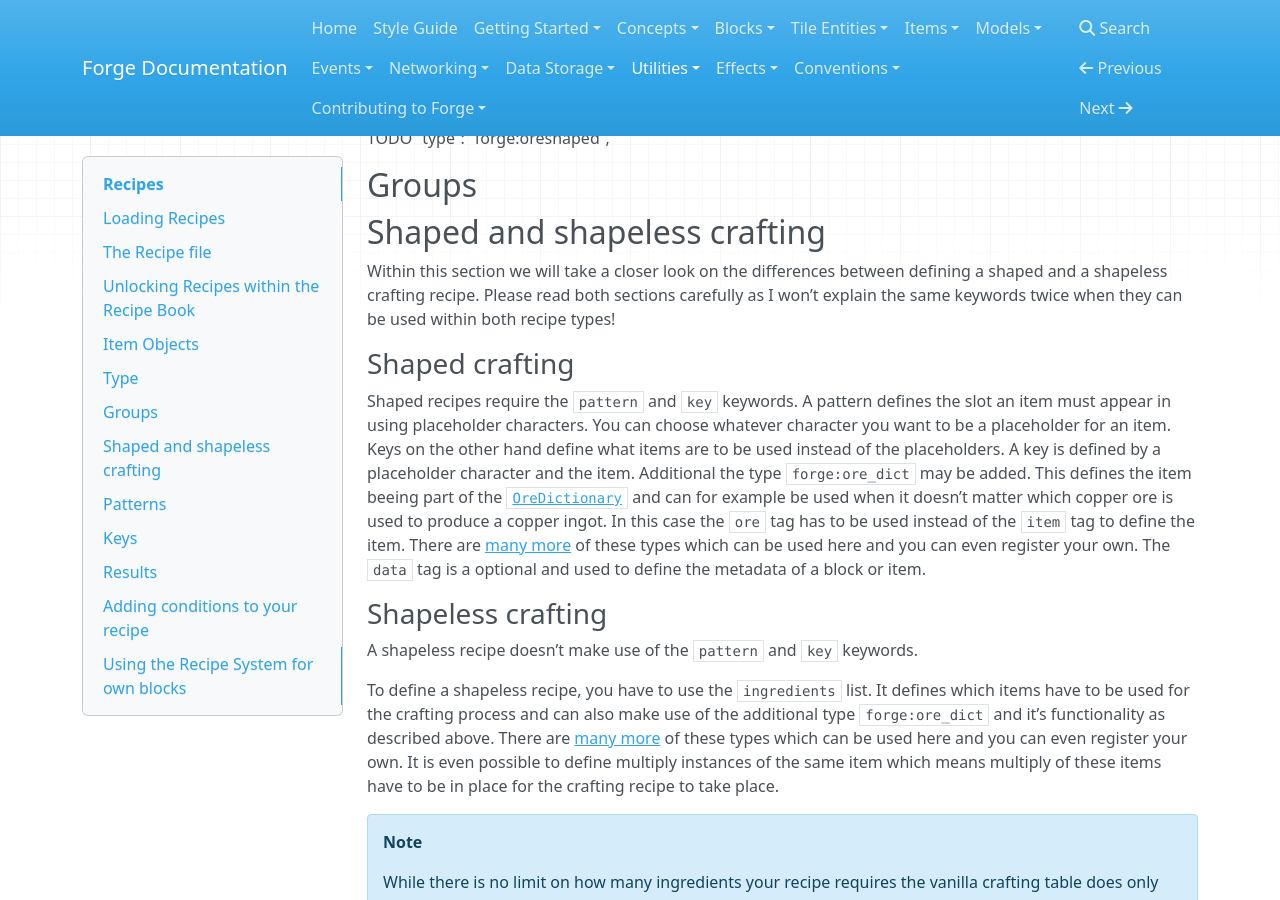
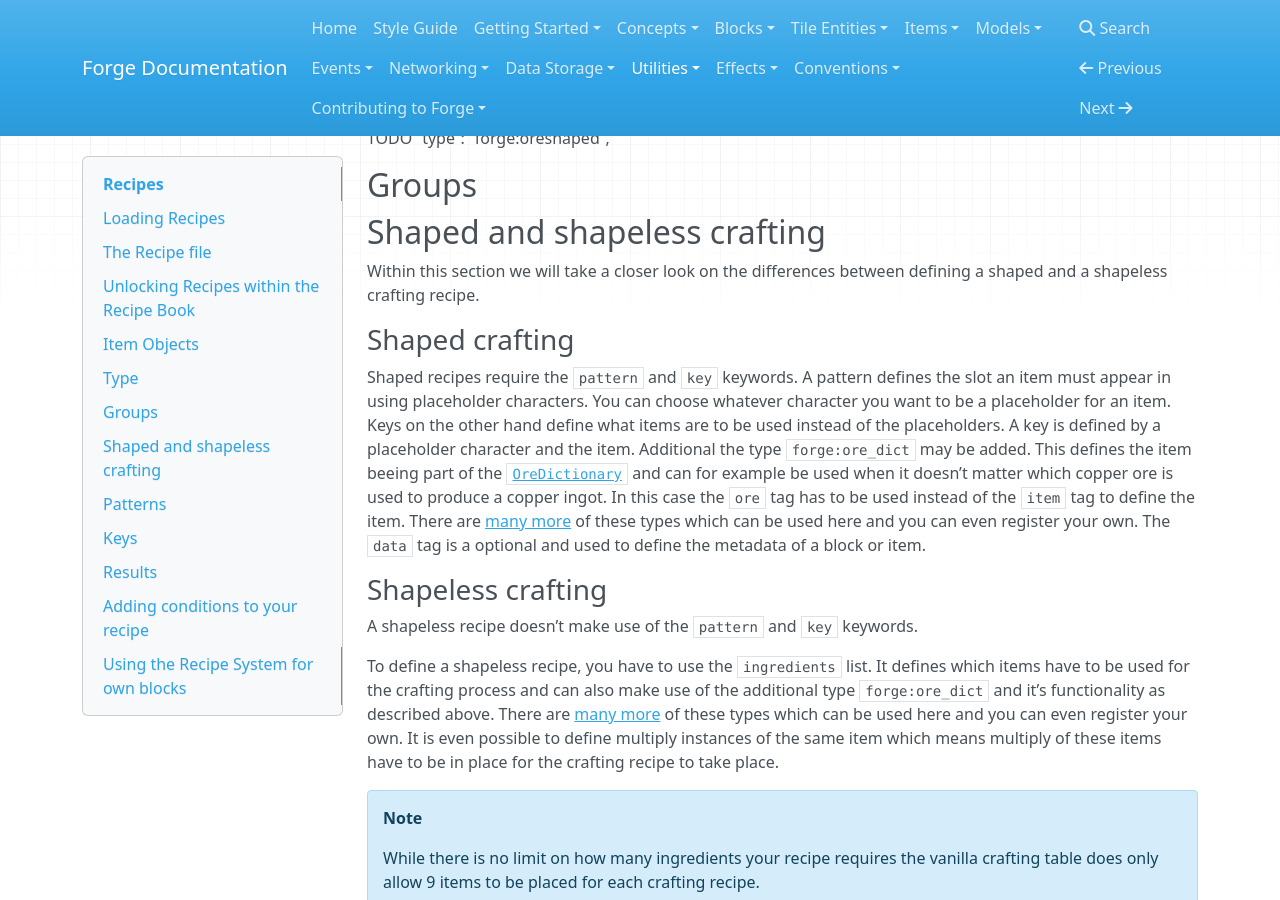
Before and after one commit to MinecraftForge/Documentation, an MkDocs documentation site: the page built from docs/utilities/recipes.md, in a window 1280 px wide and 900 px high, scrolled down 1682 px. Built offline with MkDocs 1.6.1, drawn with Linux system fonts in a browser that asks for light colours; nearby versions of some CDN libraries; old or Windows-style settings are respelled for this version of MkDocs.

Commit message:
Removed one sentence.

```diff
--- a/docs/utilities/recipes.md
+++ b/docs/utilities/recipes.md
@@ -80,7 +80,7 @@ Groups
 
 Shaped and shapeless crafting
 -----------------------------
-Within this section we will take a closer look on the differences between defining a shaped and a shapeless crafting recipe. Please read both sections carefully as I won't explain the same keywords twice when they can be used within both recipe types!
+Within this section we will take a closer look on the differences between defining a shaped and a shapeless crafting recipe.
 
 ### Shaped crafting
 Shaped recipes require the `pattern` and `key` keywords. A pattern defines the slot an item must appear in using placeholder characters. You can choose whatever character you want to be a placeholder for an item. Keys on the other hand define what items are to be used instead of the placeholders. A key is defined by a placeholder character and the item.
```
